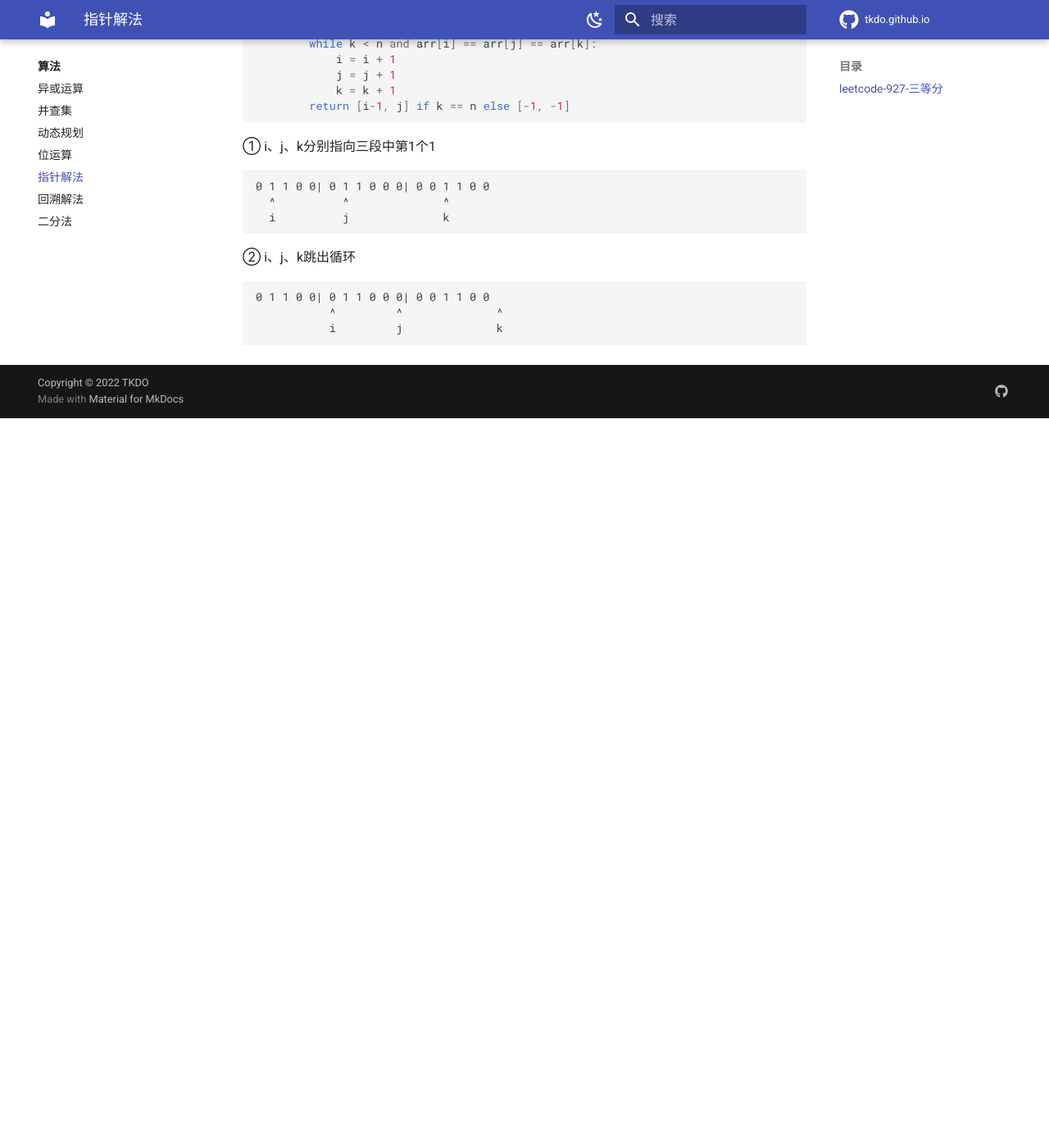
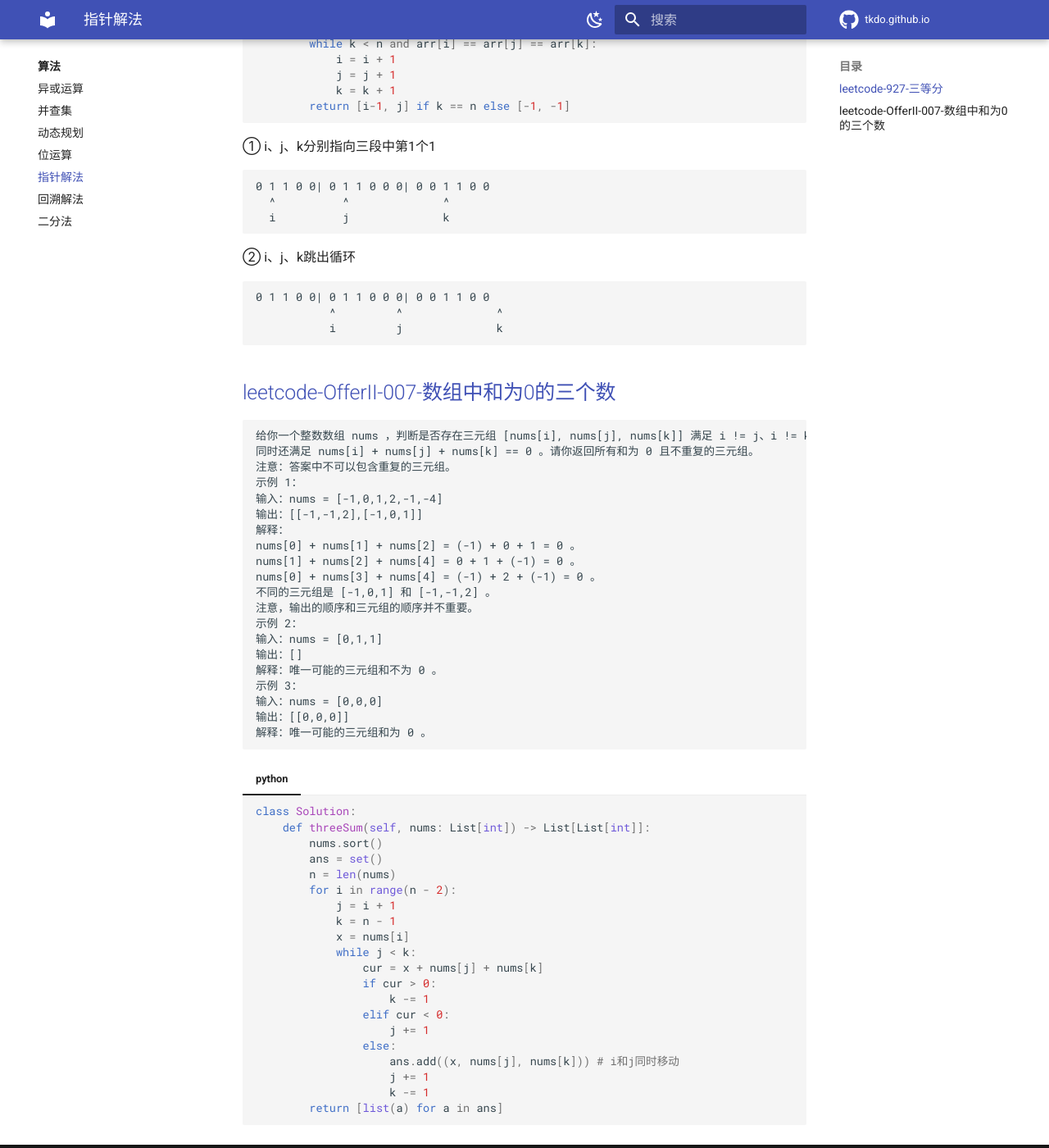
Before and after one commit to tkdo/tkdo.github.io, an MkDocs documentation site: the page built from docs/algorithm/point.md, in a window 1280 px wide and 1400 px high, scrolled down 1103 px. Shown: the whole window at 82% size. Built offline with MkDocs 1.6.1 and Material for MkDocs 9.7.7, drawn with Linux system fonts in a browser that asks for light colours; comment, search, counter and statistics services are not loaded; before the commit the page ends 1613 px from its top, so only the background shows below that.

Commit message:
threesum

````diff
--- a/docs/algorithm/point.md
+++ b/docs/algorithm/point.md
@@ -63,3 +63,51 @@
     0 1 1 0 0| 0 1 1 0 0 0| 0 0 1 1 0 0
                ^         ^              ^
                i         j              k
+
+
+
+##  [leetcode-OfferII-007-数组中和为0的三个数](https://leetcode.cn/problems/1fGaJU/)
+    给你一个整数数组 nums ，判断是否存在三元组 [nums[i], nums[j], nums[k]] 满足 i != j、i != k 且 j != k，
+    同时还满足 nums[i] + nums[j] + nums[k] == 0 。请你返回所有和为 0 且不重复的三元组。
+    注意：答案中不可以包含重复的三元组。
+    示例 1：
+    输入：nums = [-1,0,1,2,-1,-4]
+    输出：[[-1,-1,2],[-1,0,1]]
+    解释：
+    nums[0] + nums[1] + nums[2] = (-1) + 0 + 1 = 0 。
+    nums[1] + nums[2] + nums[4] = 0 + 1 + (-1) = 0 。
+    nums[0] + nums[3] + nums[4] = (-1) + 2 + (-1) = 0 。
+    不同的三元组是 [-1,0,1] 和 [-1,-1,2] 。
+    注意，输出的顺序和三元组的顺序并不重要。
+    示例 2：
+    输入：nums = [0,1,1]
+    输出：[]
+    解释：唯一可能的三元组和不为 0 。
+    示例 3：
+    输入：nums = [0,0,0]
+    输出：[[0,0,0]]
+    解释：唯一可能的三元组和为 0 。
+=== "python"
+
+    ```python
+    class Solution:
+        def threeSum(self, nums: List[int]) -> List[List[int]]:
+            nums.sort()
+            ans = set()
+            n = len(nums)
+            for i in range(n - 2):
+                j = i + 1
+                k = n - 1
+                x = nums[i]
+                while j < k:
+                    cur = x + nums[j] + nums[k]
+                    if cur > 0:
+                        k -= 1
+                    elif cur < 0:
+                        j += 1
+                    else:
+                        ans.add((x, nums[j], nums[k])) # i和j同时移动
+                        j += 1
+                        k -= 1
+            return [list(a) for a in ans]
+    ```
````
